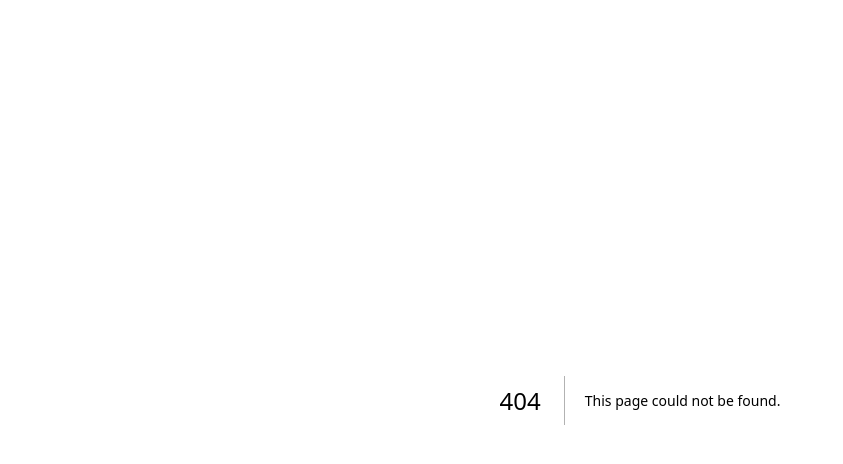
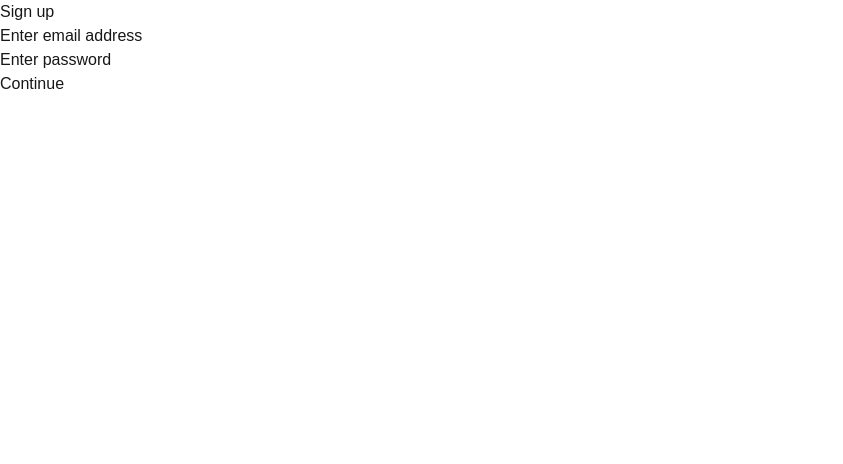
Before and after one commit to HMaroba/nextjs-15-todo, a Next.js app: page /signup in a window 1280 px wide. Before the commit this address had no page. Shown: the top 464 px of the page, without its empty margins (0-843 px from the left). Built offline with nearby package versions, Linux system fonts and the light colour scheme; no server answers.

Commit message:
Added Clerk

```diff
--- /dev/null
+++ b/src/app/signup/page.tsx
@@ -0,0 +1,117 @@
+'use client'
+
+import * as React from 'react'
+import { useSignUp } from '@clerk/nextjs'
+import { useRouter } from 'next/navigation'
+
+export default function Register() {
+  const { isLoaded, signUp, setActive } = useSignUp()
+  const [emailAddress, setEmailAddress] = React.useState('')
+  const [password, setPassword] = React.useState('')
+  const [verifying, setVerifying] = React.useState(false)
+  const [code, setCode] = React.useState('')
+  const router = useRouter()
+
+  // Handle submission of the sign-up form
+  const handleSubmit = async (e: React.FormEvent) => {
+    e.preventDefault()
+
+    if (!isLoaded) return
+
+    // Start the sign-up process using the email and password provided
+    try {
+      await signUp.create({
+        emailAddress,
+        password,
+      })
+
+      // Send the user an email with the verification code
+      await signUp.prepareEmailAddressVerification({
+        strategy: 'email_code',
+      })
+
+      // Set 'verifying' true to display second form
+      // and capture the OTP code
+      setVerifying(true)
+    } catch (err: any) {
+      // See https://clerk.com/docs/custom-flows/error-handling
+      // for more info on error handling
+      console.error(JSON.stringify(err, null, 2))
+    }
+  }
+
+  // Handle the submission of the verification form
+  const handleVerify = async (e: React.FormEvent) => {
+    e.preventDefault()
+
+    if (!isLoaded) return
+
+    try {
+      // Use the code the user provided to attempt verification
+      const signUpAttempt = await signUp.attemptEmailAddressVerification({
+        code,
+      })
+
+      // If verification was completed, set the session to active
+      // and redirect the user
+      if (signUpAttempt.status === 'complete') {
+        await setActive({ session: signUpAttempt.createdSessionId })
+        router.push('/')
+      } else {
+        // If the status is not complete, check why. User may need to
+        // complete further steps.
+        console.error(JSON.stringify(signUpAttempt, null, 2))
+      }
+    } catch (err: any) {
+      // See https://clerk.com/docs/custom-flows/error-handling
+      // for more info on error handling
+      console.error('Error:', JSON.stringify(err, null, 2))
+    }
+  }
+
+  // Display the verification form to capture the OTP code
+  if (verifying) {
+    return (
+      <>
+        <h1>Verify your email</h1>
+        <form onSubmit={handleVerify}>
+          <label id="code">Enter your verification code</label>
+          <input value={code} id="code" name="code" onChange={(e) => setCode(e.target.value)} />
+          <button type="submit">Verify</button>
+        </form>
+      </>
+    )
+  }
+
+  // Display the initial sign-up form to capture the email and password
+  return (
+    <>
+      <h1>Sign up</h1>
+      <form onSubmit={handleSubmit}>
+        <div>
+          <label htmlFor="email">Enter email address</label>
+          <input
+            id="email"
+            type="email"
+            name="email"
+            value={emailAddress}
+            onChange={(e) => setEmailAddress(e.target.value)}
+          />
+        </div>
+        <div>
+          <label htmlFor="password">Enter password</label>
+          <input
+            id="password"
+            type="password"
+            name="password"
+            value={password}
+            onChange={(e) => setPassword(e.target.value)}
+          />
+        </div>
+        <div>
+          <button type="submit">Continue</button>
+        </div>
+      </form>
+    </>
+  )
+}
```
